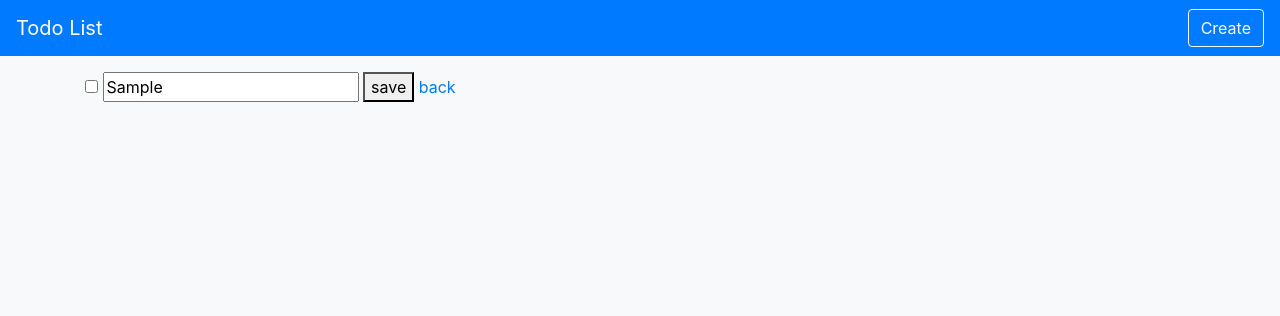
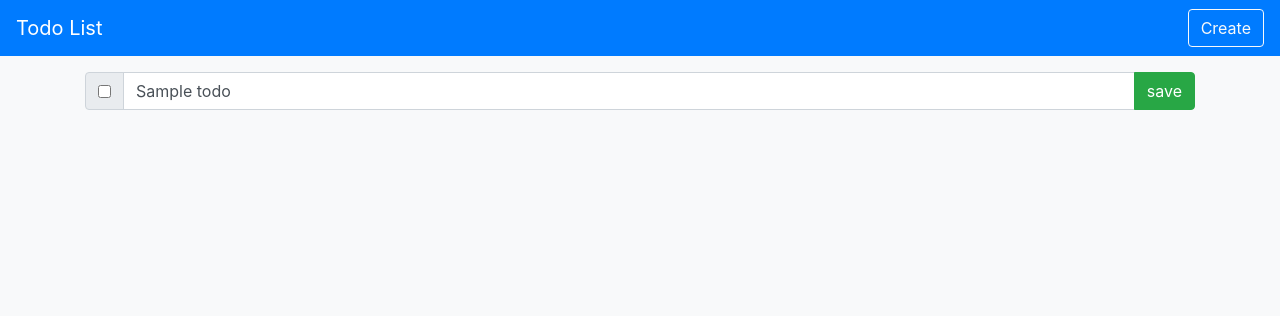
Before and after one commit to Jennesy/todo-mongoose, a Node server app: template views/edit.hbs in a window 1280 px wide. Shown: the top 316 px of the page. Run offline with Node 20, Linux system fonts and the light colour scheme; the template is opened without the code that fills it: most values are stand-ins (such as "Sample title", 1, 10 or a date in 2020); some libraries are stand-ins or nearby versions.

Commit message:
modify edit page ui

```diff
--- a/views/edit.hbs
+++ b/views/edit.hbs
@@ -1,6 +1,13 @@
-<form action="/todos/{{todo._id}}?_method=PUT" method="POST">
-  <input type="checkbox" name="isDone" {{#if todo.isDone}} checked {{/if}}>
-  <input type="text" placeholder="name" name="name" value={{todo.name}}>
-  <button type="submit">save</button>
-  <a href="/">back</a>
+<form action="/todos/{{ todo._id }}?_method=PUT" method="POST" style="display: inline;">
+  <div class="input-group">
+    <div class="input-group-prepend">
+      <div class="input-group-text">
+        <input type="checkbox" name="isDone" {{#if todo.isDone }} checked {{/if}}>
+      </div>
+    </div>
+    <input class="form-control" type="text" placeholder="name" name="name" value="{{ todo.name }}">
+    <div class="input-group-append">
+      <button class="btn btn-success" type="submit">save</button>
+    </div>
+  </div>
 </form>
```
